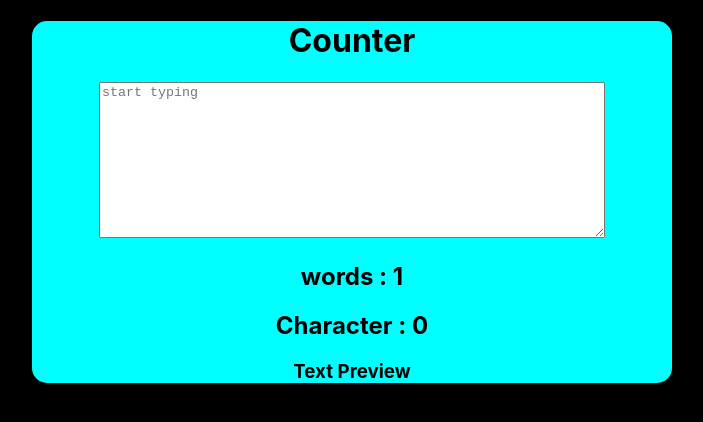
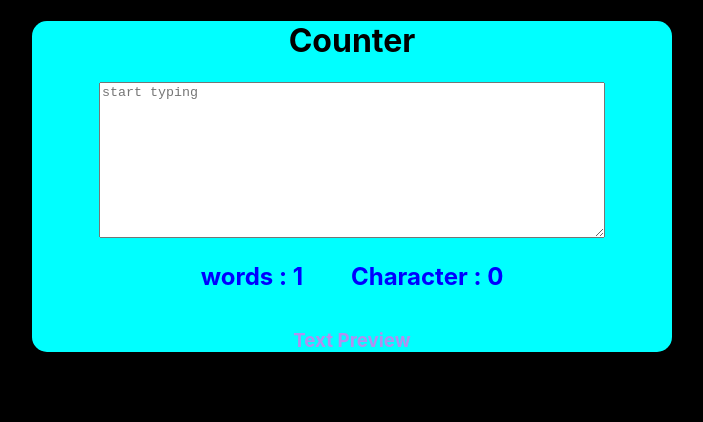
Before and after one commit to hazratamin98/counter_App, a React (Create React App) app: page / in a window 1280 px wide. Shown: the top 422 px of the page, without its empty margins (288-991 px from the left). Built offline with nearby package versions, Linux system fonts and the light colour scheme.

Commit message:
split done

```diff
--- a/src/App.css
+++ b/src/App.css
@@ -14,3 +14,13 @@ textarea {
   margin: 20px 20rem 20px 20rem;
   border-radius: 15px;
 }
+.result_wrapper {
+  display: flex;
+  justify-content: center;
+  gap: 3rem;
+  color: blue;
+}
+
+.text_wrapper {
+  color: rgb(177, 143, 240);
+}
--- a/src/counter/counter.js
+++ b/src/counter/counter.js
@@ -18,12 +18,14 @@ const Counter = () => {
           placeholder="start typing"
         ></textarea>
       </div>
-      <div>
+      <div className=" result_wrapper ">
         <h2> words : {text.toString().split(" ").length}</h2>
         <h2> Character : {text.length} </h2>
       </div>
-      <h3>Text Preview</h3>
-      <p>{text}</p>
+      <div className="text_wrapper">
+        <h3>Text Preview</h3>
+        <p>{text}</p>
+      </div>
     </div>
   )
 }
```
